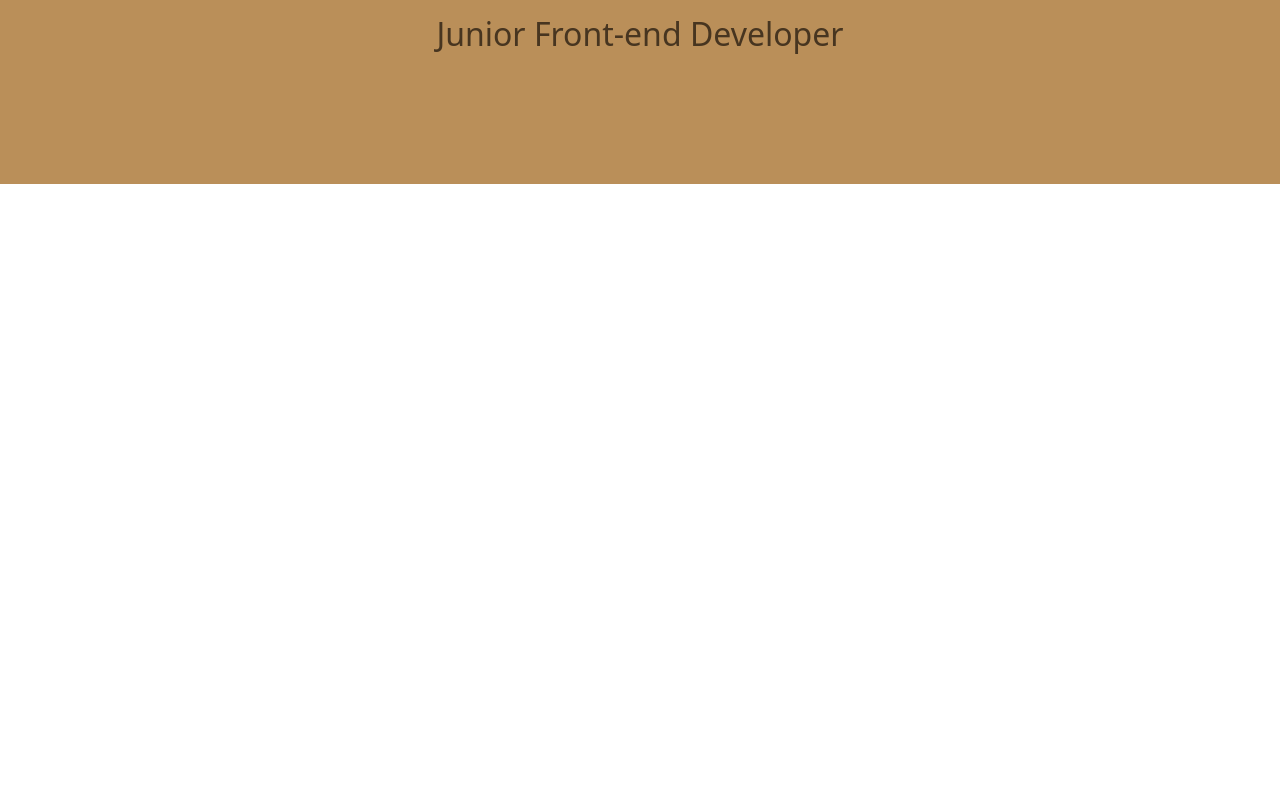
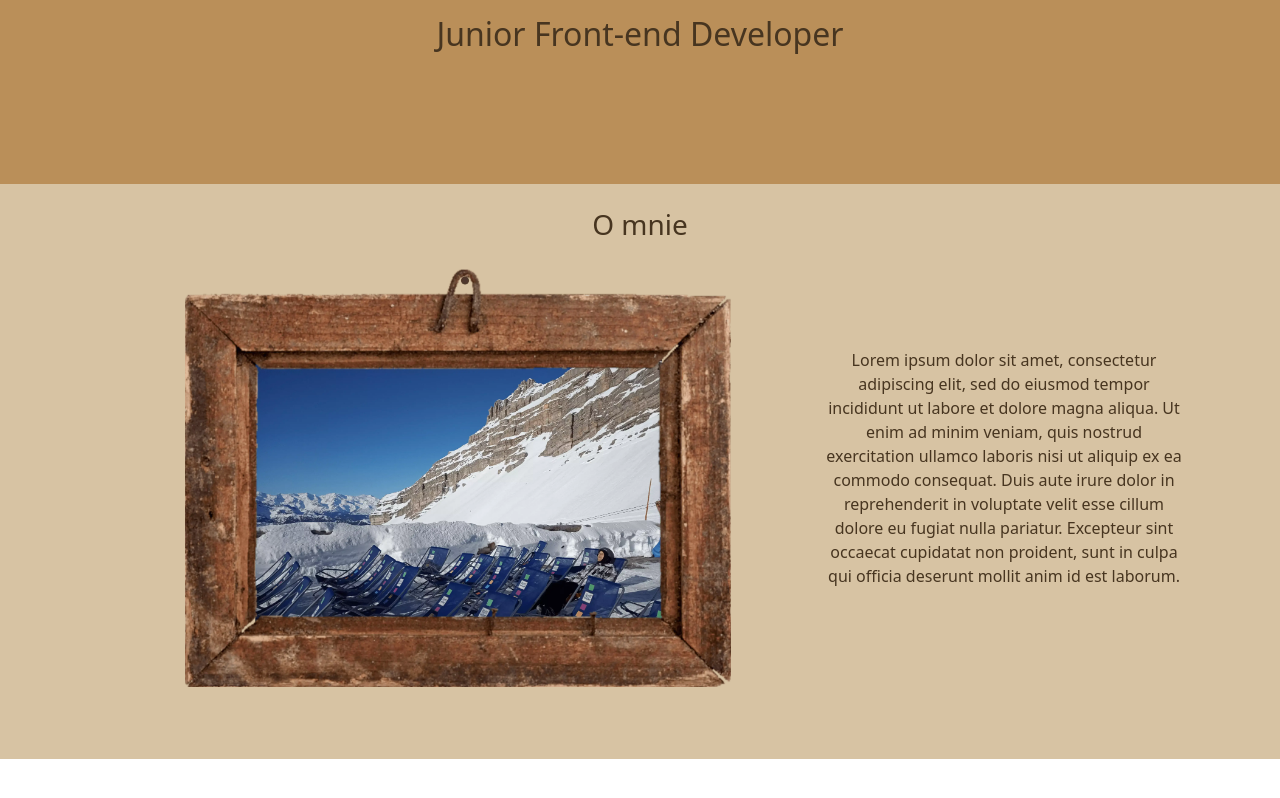
Before and after one commit to ManuLisek/portfolio-react-bootstrap, a React (Create React App) app: page / in a window 1280 px wide. Shown: the part 616-1414 px from the top of the page. After the commit the page ends 1375 px from the top, so only its background shows below. Built offline with nearby package versions, Linux system fonts and the light colour scheme.

Commit message:
Move header to section Header and add section About

```diff
--- a/src/App.jsx
+++ b/src/App.jsx
@@ -1,15 +1,15 @@
 import React from 'react';
-import Navigation from './components/Navigation';
-import Fox from './components/Fox';
+import Header from './sections/Header';
+import About from './sections/About';
 import './styles/custom.scss';
 
 function App() {
 
   return (
-    <header className="bg-primary text-secondary text-center svg-border-rounded vh-100">
-      <Navigation />
-      <Fox />
-    </header>
+    <>
+      <Header />
+      <About />
+    </>
   );
 }
 
--- a/src/components/Fox.jsx
+++ b/src/components/Fox.jsx
@@ -1,6 +1,5 @@
 import React from 'react';
 import fox from '../images/fox.webp';
-import '../components/Fox';
 
 function Fox() {
 
--- /dev/null
+++ b/src/sections/About.jsx
@@ -0,0 +1,24 @@
+import React from 'react';
+import about from '../images/about.webp';
+
+function About() {
+
+  return (
+    <section id="about" className="py-4 text-center bg-light">
+      <div className="container px-4 text-secondary">
+        <h3 className="mb-4">O mnie</h3>
+        <div className="row gx-0 mb-4 mb-lg-5 align-items-center">
+          <div className="col-xl-8 col-lg-7">
+            <img className="img-fluid mb-3 mb-lg-0 w-75" src={about} alt="Me in the Alps"/>
+          </div>
+          <div className="col-xl-4 col-lg-5">
+            <p>Lorem ipsum dolor sit amet, consectetur adipiscing elit, sed do eiusmod tempor incididunt ut labore et dolore magna aliqua. Ut enim ad minim veniam, quis nostrud exercitation ullamco laboris nisi ut aliquip ex ea commodo consequat. Duis aute irure dolor in reprehenderit in voluptate velit esse cillum dolore eu fugiat nulla pariatur. Excepteur sint occaecat cupidatat non proident, sunt in culpa qui officia deserunt mollit anim id est laborum.</p>
+          </div>
+        </div>
+      </div>
+    </section>
+  );
+}
+
+
+export default About;
--- /dev/null
+++ b/src/sections/Header.jsx
@@ -0,0 +1,15 @@
+import React from 'react';
+import Navigation from '../components/Navigation';
+import Fox from '../components/Fox';
+
+function Header() {
+
+  return (
+    <header className="bg-primary text-secondary text-center svg-border-rounded vh-100">
+      <Navigation />
+      <Fox />
+    </header>
+  );
+}
+
+export default Header;
--- a/src/styles/colors.scss
+++ b/src/styles/colors.scss
@@ -1,7 +1,9 @@
 $primary: #ba8f59;
 $secondary: #473520;
+$light: #d7c3a3;
 
 $theme-colors: (
 	"primary": $primary,
 	"secondary": $secondary,
+	"light": $light,
 );
--- a/src/styles/custom.scss
+++ b/src/styles/custom.scss
@@ -1,6 +1,6 @@
 @import "./colors.scss";
 @import "~bootstrap/scss/bootstrap.scss";
 
-body {
-	height: 300vh;
+* {
+	scroll-behavior: smooth;
 }
```
Also changed, not shown: src/images/about.webp (added).
